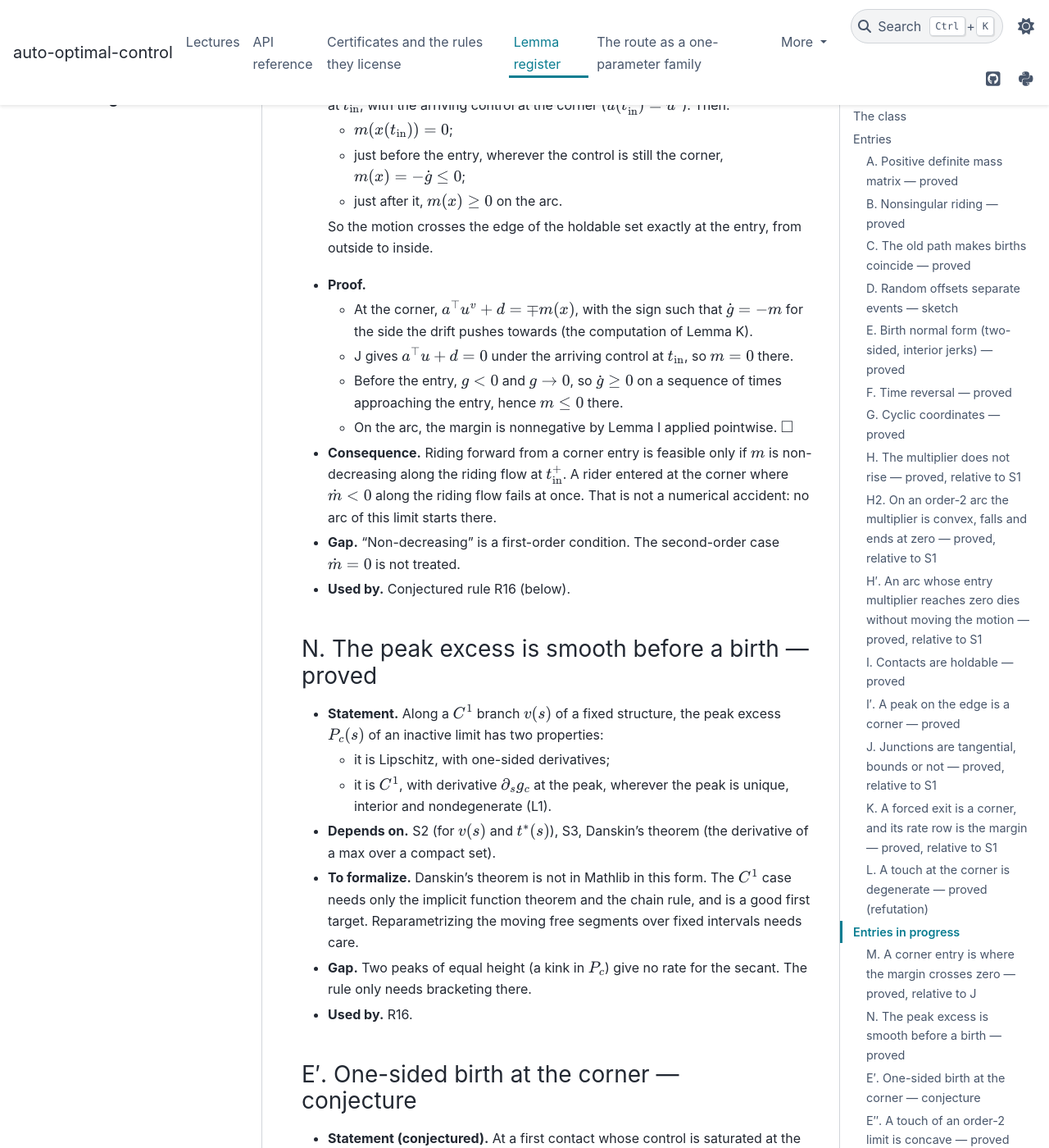
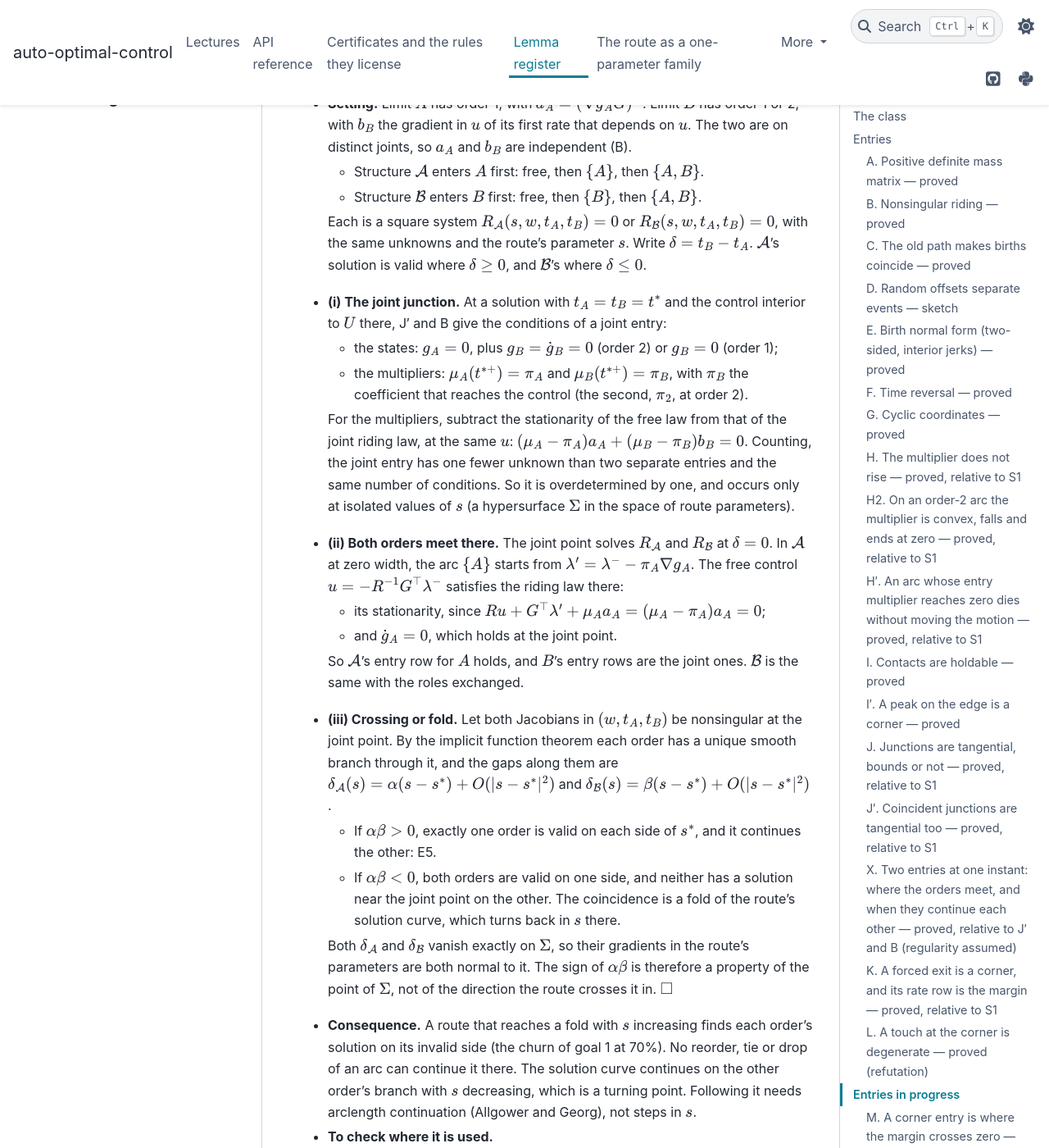
Before and after one commit to idm23/auto-optimal-control, a Sphinx documentation site: the page built from docs/notes/lemma_register.md, in a window 1280 px wide and 1400 px high, scrolled down 8950 px. Shown: the whole window at 82% size. Built offline with Sphinx 7.4.7 and the PyData theme 0.15.4, drawn with Linux system fonts in a browser that asks for light colours; some of the changed text lies outside the part shown.

Commit message:
Lemma register: J′ (coincident junctions are tangential) and X (two entries at one instant: crossing or fold)
Co-Authored-By: Claude Opus 5.5 <noreply@anthropic.com>

```diff
--- a/docs/notes/lemma_register.md
+++ b/docs/notes/lemma_register.md
@@ -278,6 +278,97 @@ margin is zero exactly when the corner is the only control that holds $g$.
   $a^\top(u^+ - u^-)$ from the side conditions. Short once S1 is a
   hypothesis.
 - **Used by.** R7.
+
+### J′. Coincident junctions are tangential too — proved, relative to S1
+
+- **Statement.** Assume C1, C2 and a convex $U$. At an instant $t^*$ where several
+  limits of order 1 or 2 enter, leave or are touched at once, the control is
+  continuous.
+- **Proof.** S1 gives $\lambda^+ - \lambda^- = -\sum_c \nu_c \nabla g_c$, with atoms
+  $\nu_c \ge 0$. For a limit of order 2, $\dot g_c = \nabla g_c F$ is free of $u$, so
+  $G^\top \nabla g_c = 0$. Hence $G^\top(\lambda^+ - \lambda^-) = -\sum_{q_c = 1} \nu_c a_c$:
+  only the order-1 atoms reach the control. The pointwise minimisation on each side
+  gives (S5) $(R u^\pm + G^\top \lambda^\pm)^\top (v - u^\pm) \ge 0$ for all $v \in U$.
+  Taking $v = u^\mp$ and adding gives
+  $$\|\Delta u\|_R^2 \le \sum_{q_c = 1} \nu_c\, a_c^\top \Delta u, \qquad \Delta u = u^+ - u^-.$$
+  For an order-1 limit, each case gives $a_c^\top \Delta u \le 0$:
+  - entering: $\dot g_c(t^{*-}) = d_c + a_c^\top u^- \ge 0$, since $g_c$ rises to 0,
+    and $\dot g_c = d_c + a_c^\top u^+ = 0$ on the arc;
+  - leaving: the same with the sides exchanged;
+  - touched: $\dot g_c(t^{*-}) \ge 0 \ge \dot g_c(t^{*+})$;
+  - ridden through $t^*$: $\dot g_c = 0$ on both sides.
+
+  So the right-hand side is $\le 0$, and $\Delta u = 0$. $\square$
+- **Consequence.** Every junction row that encodes the control's continuity (rate rows,
+  multiplier rows, R43's rows) is necessary at a coincidence too.
+- **Depends on.** S1, S5.
+- **Used by.** X.
+
+### X. Two entries at one instant: where the orders meet, and when they continue each other — proved, relative to J′ and B (regularity assumed)
+
+- **Setting.** Limit $A$ has order 1, with $a_A = (\nabla g_A G)^\top$. Limit $B$ has
+  order 1 or 2, with $b_B$ the gradient in $u$ of its first rate that depends on $u$.
+  The two are on distinct joints, so $a_A$ and $b_B$ are independent (B).
+  - Structure $\mathcal A$ enters $A$ first: free, then $\{A\}$, then $\{A, B\}$.
+  - Structure $\mathcal B$ enters $B$ first: free, then $\{B\}$, then $\{A, B\}$.
+
+  Each is a square system $R_{\mathcal A}(s, w, t_A, t_B) = 0$ or
+  $R_{\mathcal B}(s, w, t_A, t_B) = 0$, with the same unknowns and the route's
+  parameter $s$. Write $\delta = t_B - t_A$. $\mathcal A$'s solution is valid where
+  $\delta \ge 0$, and $\mathcal B$'s where $\delta \le 0$.
+- **(i) The joint junction.** At a solution with $t_A = t_B = t^*$ and the control
+  interior to $U$ there, J′ and B give the conditions of a joint entry:
+  - the states: $g_A = 0$, plus $g_B = \dot g_B = 0$ (order 2) or $g_B = 0$ (order 1);
+  - the multipliers: $\mu_A(t^{*+}) = \pi_A$ and $\mu_B(t^{*+}) = \pi_B$, with
+    $\pi_B$ the coefficient that reaches the control (the second, $\pi_2$, at order 2).
+
+  For the multipliers, subtract the stationarity of the free law from that of the
+  joint riding law, at the same $u$: $(\mu_A - \pi_A) a_A + (\mu_B - \pi_B) b_B = 0$.
+  Counting, the joint entry has one fewer unknown than two separate entries and the
+  same number of conditions. So it is overdetermined by one, and occurs only at
+  isolated values of $s$ (a hypersurface $\Sigma$ in the space of route parameters).
+- **(ii) Both orders meet there.** The joint point solves $R_{\mathcal A}$ and
+  $R_{\mathcal B}$ at $\delta = 0$. In $\mathcal A$ at zero width, the arc $\{A\}$
+  starts from $\lambda' = \lambda^- - \pi_A \nabla g_A$. The free control
+  $u = -R^{-1} G^\top \lambda^-$ satisfies the riding law there:
+  - its stationarity, since $R u + G^\top \lambda' + \mu_A a_A = (\mu_A - \pi_A) a_A = 0$;
+  - and $\dot g_A = 0$, which holds at the joint point.
+
+  So $\mathcal A$'s entry row for $A$ holds, and $B$'s entry rows are the joint ones.
+  $\mathcal B$ is the same with the roles exchanged.
+- **(iii) Crossing or fold.** Let both Jacobians in $(w, t_A, t_B)$ be nonsingular at
+  the joint point. By the implicit function theorem each order has a unique smooth
+  branch through it, and the gaps along them are
+  $\delta_{\mathcal A}(s) = \alpha (s - s^*) + O(|s - s^*|^2)$ and
+  $\delta_{\mathcal B}(s) = \beta (s - s^*) + O(|s - s^*|^2)$.
+  - If $\alpha\beta > 0$, exactly one order is valid on each side of $s^*$, and it
+    continues the other: E5.
+  - If $\alpha\beta < 0$, both orders are valid on one side, and neither has a
+    solution near the joint point on the other. The coincidence is a fold of the
+    route's solution curve, which turns back in $s$ there.
+
+  Both $\delta_{\mathcal A}$ and $\delta_{\mathcal B}$ vanish exactly on $\Sigma$, so
+  their gradients in the route's parameters are both normal to it. The sign of
+  $\alpha\beta$ is therefore a property of the point of $\Sigma$, not of the
+  direction the route crosses it in. $\square$
+- **Consequence.** A route that reaches a fold with $s$ increasing finds each order's
+  solution on its invalid side (the churn of goal 1 at 70%). No reorder, tie or drop
+  of an arc can continue it there. The solution curve continues on the other order's
+  branch with $s$ decreasing, which is a turning point. Following it needs arclength
+  continuation (Allgower and Georg), not steps in $s$.
+- **To check where it is used.**
+  - $\alpha$ and $\beta$ come from each order's Jacobian and $\partial_s R$ at a
+    converged point near the coincidence: the tangent of the branch, at no extra
+    integration.
+  - The hypotheses are the control interior at $t^*$ (the box margins), B's rank for
+    the pair, and both Jacobians nonsingular.
+  - Where any of these fails, the lemma is silent. The cases are Lemma K's corner, a
+    singular riding set, or a degenerate junction.
+- **Gap.** The $O(|s - s^*|^2)$ terms are uniform only while the Jacobians stay
+  nonsingular. This is a standard implicit-function-theorem estimate, but not yet
+  written out.
+- **Used by.** The diagnosis of the entry swaps (goal 1 at 70% before R43, and the
+  stalls still open).
 
 ### K. A forced exit is a corner, and its rate row is the margin — proved, relative to S1
 
```
